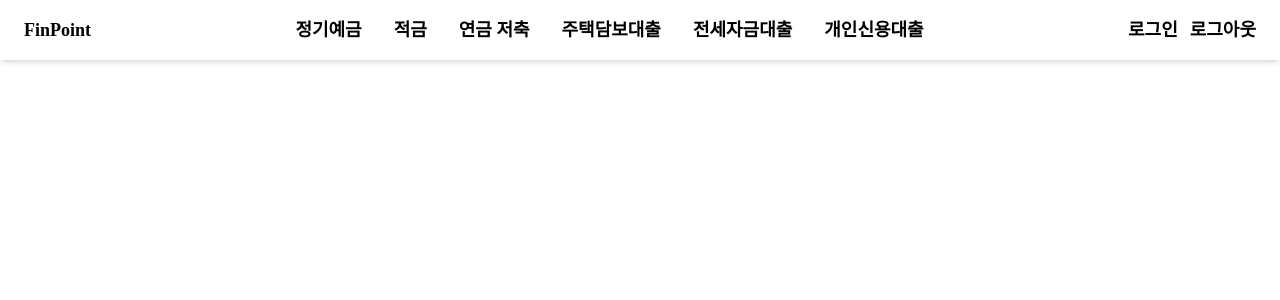
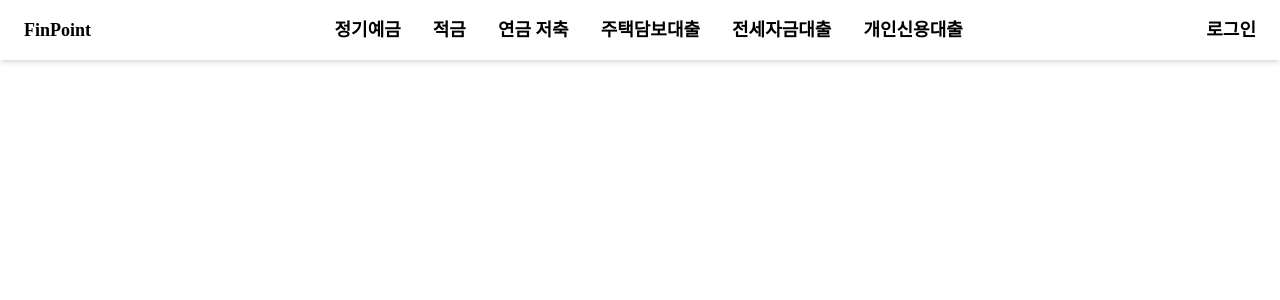
Before and after one commit to woo-woong/finance-fe, a React (Create React App) app: page /login/oauth2/code/kakao in a window 1280 px wide. Shown: the top 300 px of the page. Built offline with nearby package versions, Linux system fonts and the light colour scheme; no server answers.

Commit message:
🔧 zustand로 유저 정보 상태 전역 관리 (#7)
* chore: install zustand

* feat: 유저 쿠키 확인 전역 상태 관리 생성

* chore: store 절대 경로 설정

* feat: 유저 쿠키에 따라 동적으로 로그인/로그아웃 버튼 출력

```diff
--- a/craco.config.js
+++ b/craco.config.js
@@ -8,6 +8,7 @@ module.exports = {
       '@models': path.resolve(__dirname, 'src/models'),
       '@routes': path.resolve(__dirname, 'src/routes'),
       '@assets': path.resolve(__dirname, 'src/assets'),
+      '@stores': path.resolve(__dirname, 'src/stores'),
     },
   },
 };
--- a/package.json
+++ b/package.json
@@ -19,7 +19,8 @@
     "react-router-dom": "^6.28.0",
     "react-scripts": "5.0.1",
     "typescript": "^5.6.3",
-    "web-vitals": "^2.1.0"
+    "web-vitals": "^2.1.0",
+    "zustand": "^5.0.1"
   },
   "scripts": {
     "start": "craco start",
--- a/src/components/Header.tsx
+++ b/src/components/Header.tsx
@@ -1,6 +1,9 @@
+import useAuthStore from '@stores/authStore';
 import { NavLink } from 'react-router-dom';
 
 export default function Header() {
+  const { isAuthenticated } = useAuthStore();
+
   return (
     <header className="w-full bg-white shadow-md">
       <nav className="max-w-screen-xl px-6 py-4 mx-auto">
@@ -50,18 +53,21 @@ export default function Header() {
             </NavLink>
           </li>
           <li className="flex gap-3">
+            {isAuthenticated ? (
+              <NavLink
+                to="/logout"
+                className="transition-colors cursor-pointer hover:text-blue-500"
+              >
+                로그아웃
+              </NavLink>
+            ) : (
               <NavLink
                 to="/login"
                 className="transition-colors cursor-pointer hover:text-blue-500"
               >
                 로그인
               </NavLink>
-            <NavLink
-              to="/logout"
-              className="transition-colors cursor-pointer hover:text-blue-500"
-            >
-              로그아웃
-            </NavLink>
+            )}
           </li>
         </ul>
       </nav>
--- /dev/null
+++ b/src/stores/authStore.ts
@@ -0,0 +1,18 @@
+import { create } from 'zustand';
+
+interface AuthStore {
+  isAuthenticated: boolean;
+  checkAuth: () => boolean;
+}
+
+const useAuthStore = create<AuthStore>((set) => ({
+  isAuthenticated: document.cookie.includes('accessToken'),
+
+  checkAuth: () => {
+    const hasAuthCookie = document.cookie.includes('accessToken');
+    set({ isAuthenticated: hasAuthCookie });
+    return hasAuthCookie;
+  },
+}));
+
+export default useAuthStore;
--- a/tsconfig.json
+++ b/tsconfig.json
@@ -6,7 +6,8 @@
       "@hooks/*": ["src/hooks/*"],
       "@models/*": ["src/models/*"],
       "@routes/*": ["src/routes/*"],
-      "@assets/*": ["src/assets/*"]
+      "@assets/*": ["src/assets/*"],
+      "@stores/*": ["src/stores/*"]
     },
     "target": "es5",
     "lib": ["dom", "dom.iterable", "esnext"],
```
Also changed, not shown: 1 other file (tests, documents, lock files or other folders). Lines whose indentation alone changed are shown as unchanged.
